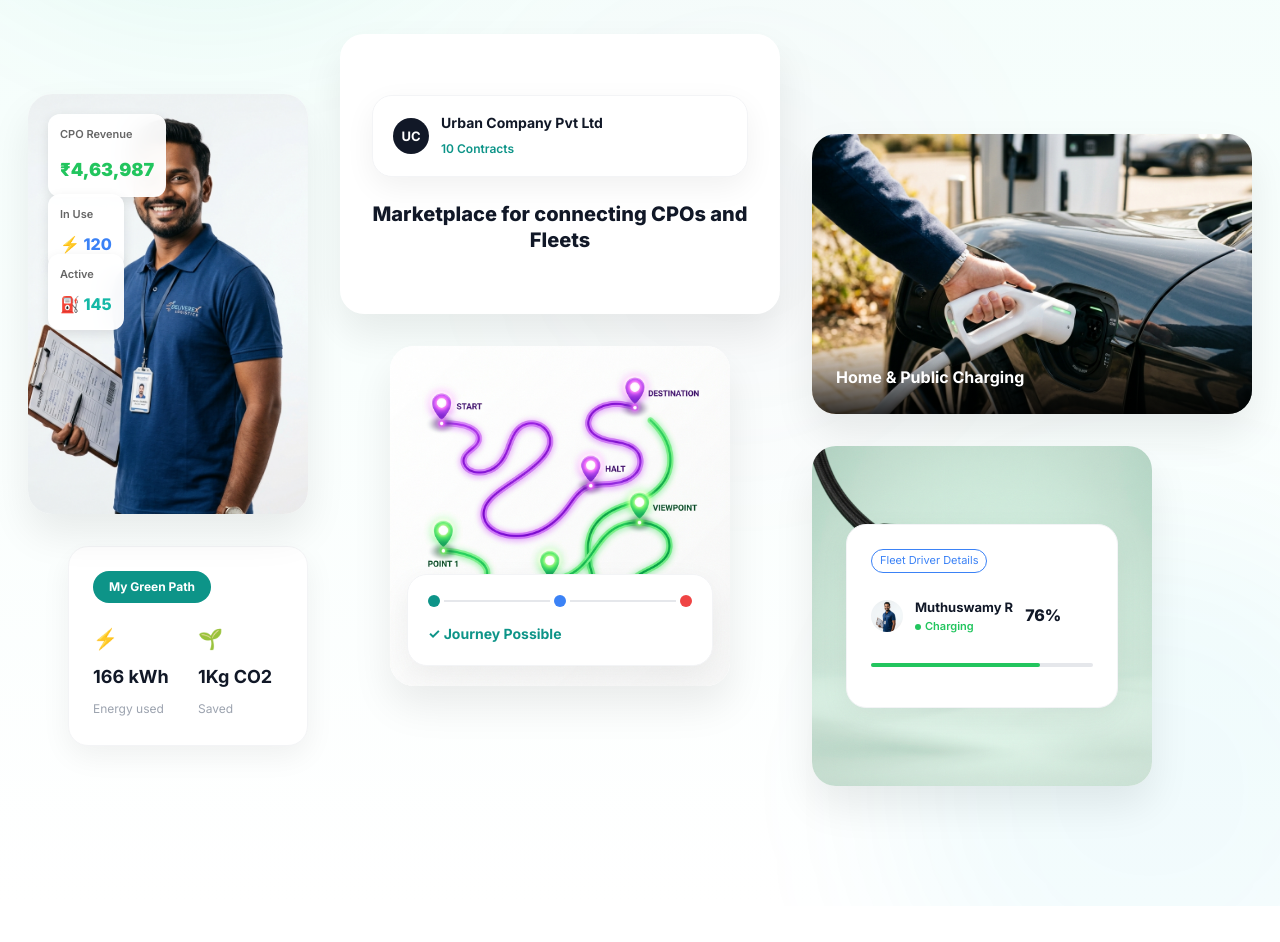
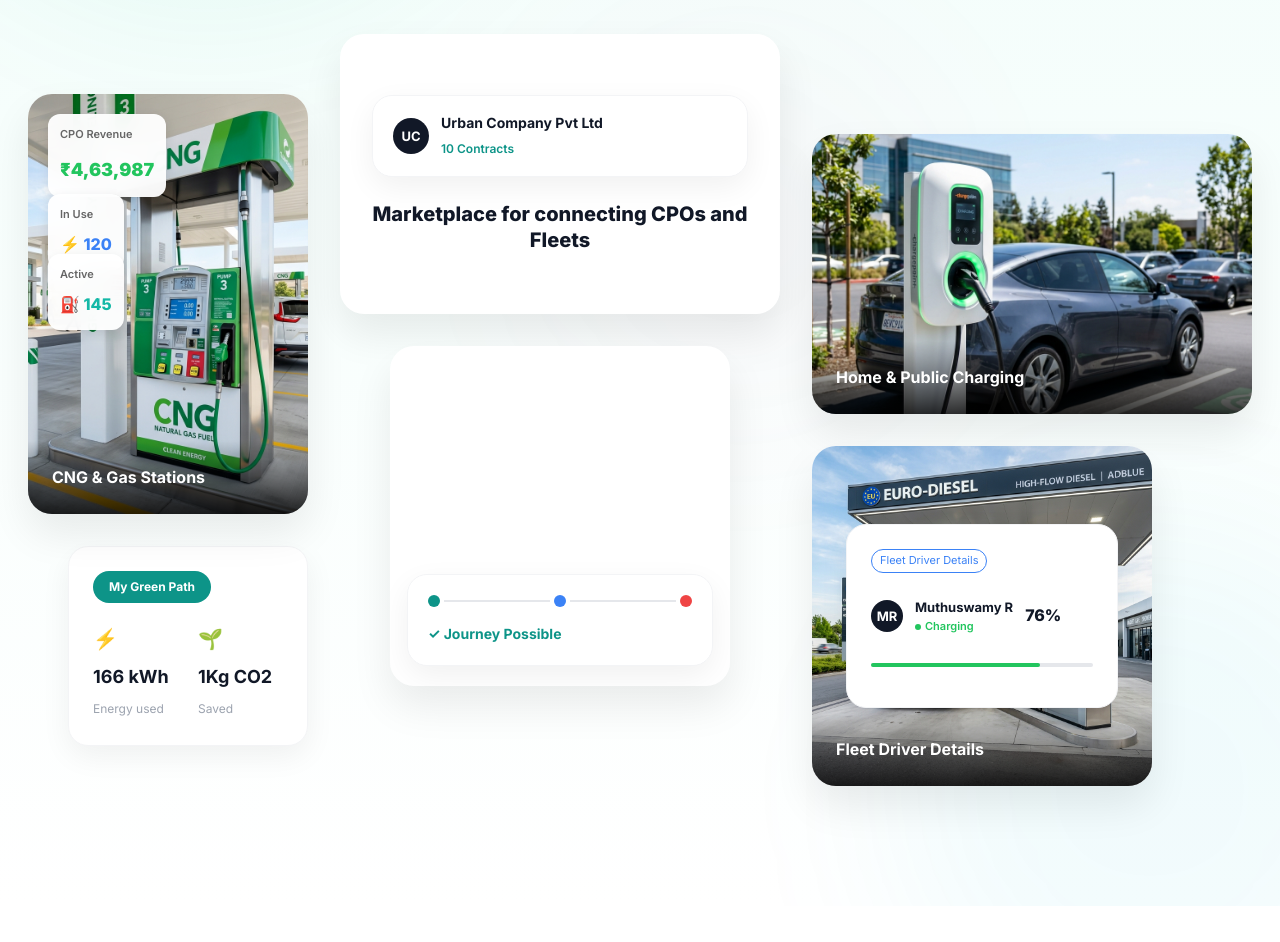
Before and after one commit to Ankit-yadav-8/Ankit-Fuel, a React (Vite) app in the folder fuel-india/: page /#/ in a window 1280 px wide. Shown: the part 500-1442 px from the top of the page. Built offline with nearby package versions, Linux system fonts and the light colour scheme.

Commit message:
Revert to original project images while keeping the new modern collage layout

```diff
--- a/fuel-india/src/pages/Home.jsx
+++ b/fuel-india/src/pages/Home.jsx
@@ -138,7 +138,8 @@ export default function Home() {
             {/* Column 1 (Left) */}
             <div className="hero__collage-col hero__collage-col--1">
               <div className="hero__card hero__card--tall">
-                <img src="./images/worker_portrait_1783055050874.png" alt="Worker Portrait" />
+                <img src="./images/cng_pump_1783050817670.png" alt="CNG Stations" />
+                <div className="hero__card-overlay">CNG & Gas Stations</div>
 
                 {/* Floating stats on the left card */}
                 <div className="hero__card-floating-stat" style={{ top: '20px', right: 'auto', left: '20px' }}>
@@ -178,7 +179,6 @@ export default function Home() {
               </div>
 
               <div className="hero__card hero__card--square">
-                <img src="./images/map_graphic_1783055080446.png" alt="Route Map" />
                 <div className="hero__widget hero__widget--route" style={{ position: 'absolute', bottom: '20px', left: '50%', transform: 'translateX(-50%)', width: '90%' }}>
                   <div className="hero__widget-dots">
                     <span className="dot dot--start"></span><span className="line"></span>
@@ -193,18 +193,19 @@ export default function Home() {
             {/* Column 3 (Right) */}
             <div className="hero__collage-col hero__collage-col--3">
               <div className="hero__card hero__card--wide">
-                <img src="./images/ev_plugging_1783055060578.png" alt="EV Charging" />
+                <img src="./images/ev_charging_1783050805744.png" alt="EV Charging" />
                 <div className="hero__card-overlay">Home & Public Charging</div>
               </div>
 
               <div className="hero__card hero__card--square">
-                <img src="./images/charger_handle_1783055070397.png" alt="Fleet Drivers" />
+                <img src="./images/diesel_fleet_1783050838517.png" alt="Fleet Drivers" />
+                <div className="hero__card-overlay">Fleet Driver Details</div>
 
                 {/* Floating Widget over image */}
                 <div className="hero__widget hero__widget--mini" style={{ position: 'absolute', top: '50%', left: '50%', transform: 'translate(-50%, -50%)', width: '80%', flexDirection: 'column', alignItems: 'flex-start', padding: '24px' }}>
                    <div style={{ color: '#3b82f6', fontSize: '11px', border: '1px solid #3b82f6', borderRadius: '12px', padding: '2px 8px', marginBottom: '12px' }}>Fleet Driver Details</div>
                    <div style={{ display: 'flex', alignItems: 'center', gap: '12px', marginBottom: '16px' }}>
-                      <img src="./images/worker_portrait_1783055050874.png" style={{ width: '32px', height: '32px', borderRadius: '50%' }} />
+                      <div className="hero__widget-avatar" style={{width: '32px', height: '32px'}}>MR</div>
                       <div>
                         <strong style={{ fontSize: '13px' }}>Muthuswamy R</strong>
                         <span style={{ fontSize: '11px', color: '#22c55e', display: 'flex', alignItems: 'center', gap: '4px' }}><span style={{width: '6px', height: '6px', background: '#22c55e', borderRadius: '50%'}}></span> Charging</span>
```
